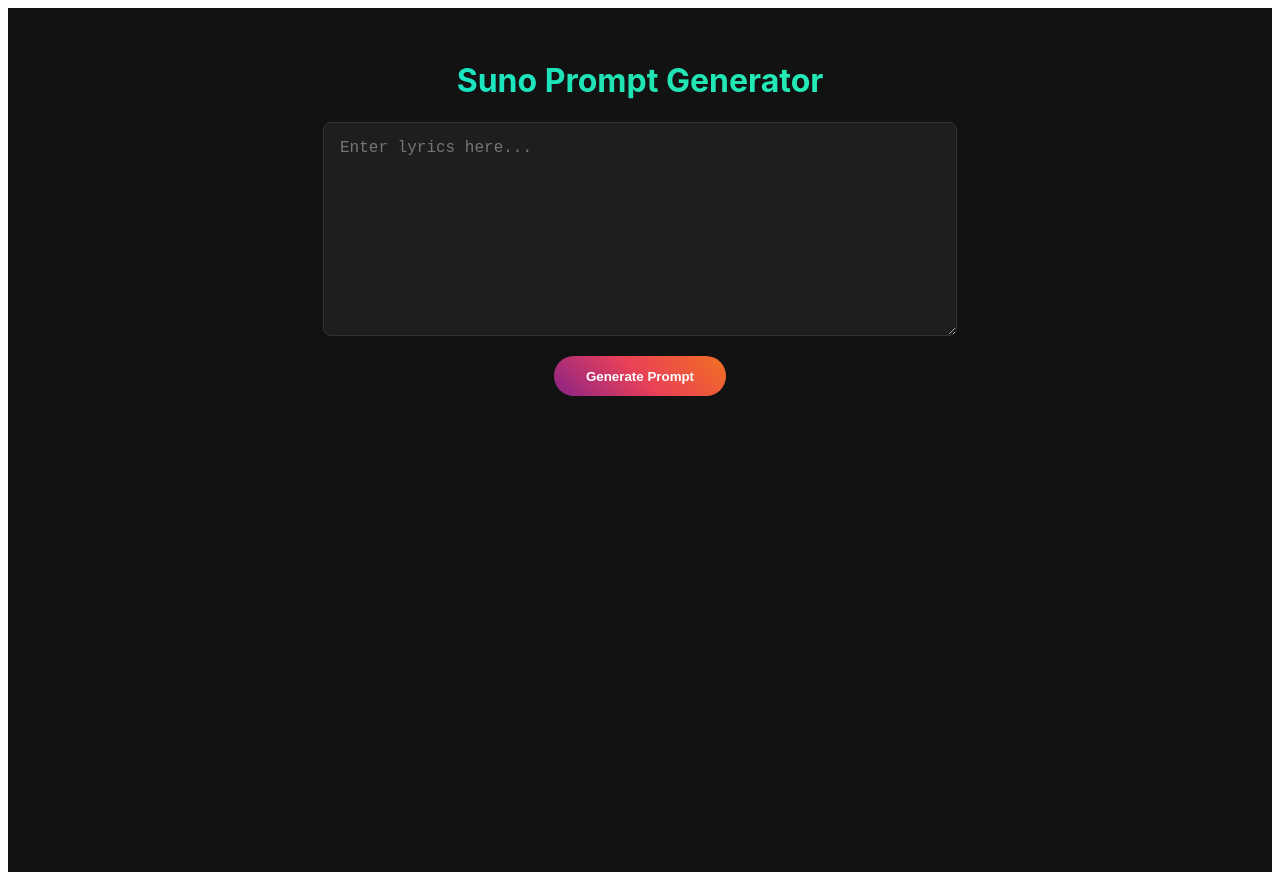
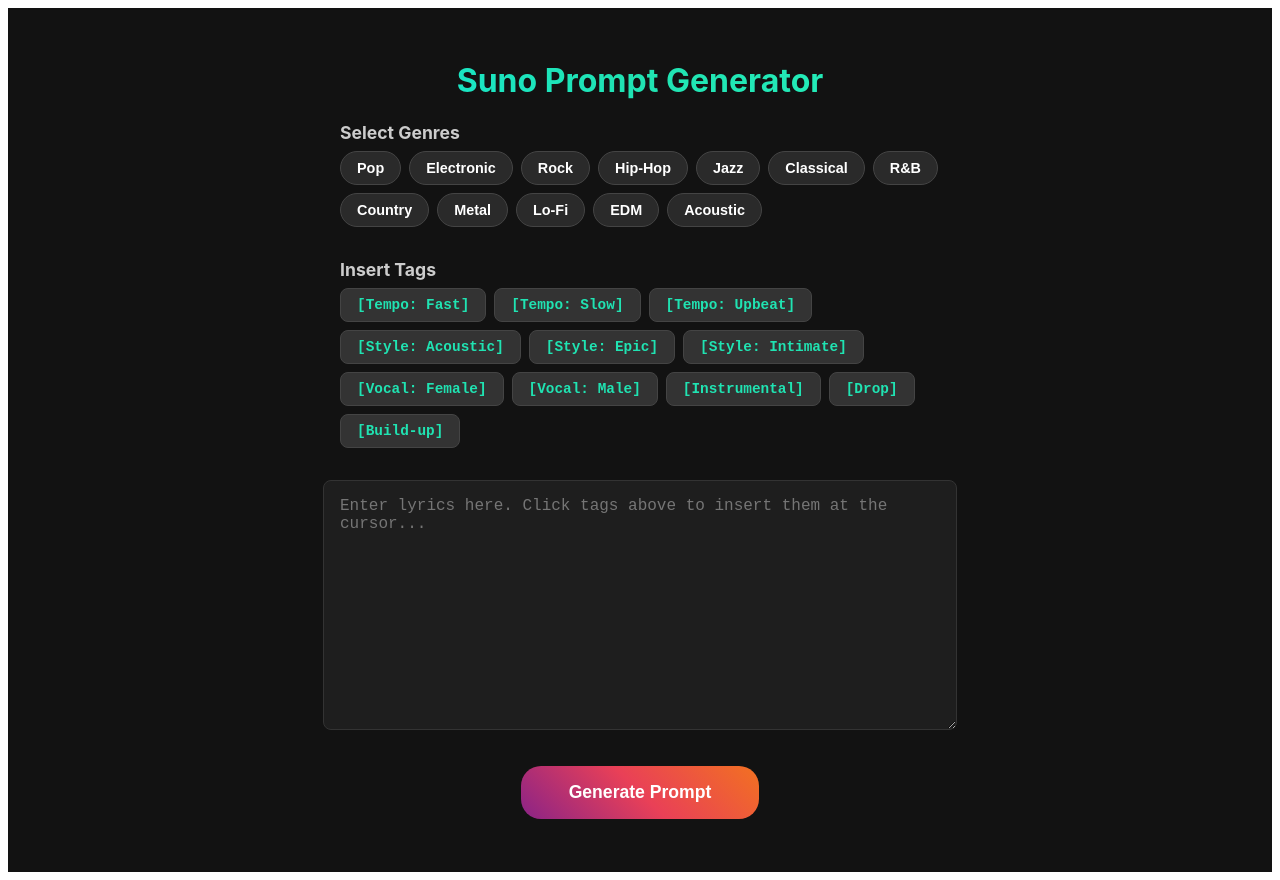
Before and after one commit to Eidolf/ER-Suno-PromptGenerator, a React (Vite) app in the folder frontend/: page / in a window 1280 px wide. Built offline with nearby package versions, Linux system fonts and the light colour scheme.

Commit message:
feat(ui): add genre selection and quick-insert tags

```diff
--- a/frontend/src/App.css
+++ b/frontend/src/App.css
@@ -57,3 +57,65 @@
   padding: 1rem;
   border-radius: 4px;
 }
+
+.selection-section {
+  margin-bottom: 2rem;
+  text-align: left;
+  max-width: 600px;
+  margin-left: auto;
+  margin-right: auto;
+}
+
+.selection-section h3 {
+  margin-bottom: 0.5rem;
+  font-size: 1.1rem;
+  color: #ccc;
+}
+
+.chip-container {
+  display: flex;
+  flex-wrap: wrap;
+  gap: 0.5rem;
+}
+
+.chip {
+  background: #2a2a2a;
+  color: #fff;
+  border: 1px solid #444;
+  padding: 0.5rem 1rem;
+  border-radius: 20px;
+  cursor: pointer;
+  transition: all 0.2s;
+  font-size: 0.9rem;
+  margin-top: 0;
+}
+
+.chip:hover {
+  background: #3a3a3a;
+  transform: translateY(-2px);
+}
+
+.chip.active {
+  background: linear-gradient(45deg, #0cebeb, #20e3b2);
+  border-color: transparent;
+  color: #000;
+  font-weight: bold;
+}
+
+.chip.tag-chip {
+  background: #333;
+  border-radius: 8px;
+  font-family: monospace;
+  color: #20e3b2;
+}
+
+.chip.tag-chip:hover {
+  background: #444;
+  color: #fff;
+}
+
+.generate-btn {
+  font-size: 1.1rem;
+  padding: 1rem 3rem;
+  margin-top: 2rem;
+}
--- a/frontend/src/App.tsx
+++ b/frontend/src/App.tsx
@@ -1,4 +1,4 @@
-import { useState } from 'react';
+import { useState, useRef } from 'react';
 import './App.css';
 
 interface PromptResponse {
@@ -7,16 +7,43 @@
     lyrics_formatted: string;
 }
 
+const GENRES = ['Pop', 'Electronic', 'Rock', 'Hip-Hop', 'Jazz', 'Classical', 'R&B', 'Country', 'Metal', 'Lo-Fi', 'EDM', 'Acoustic'];
+const TAGS = ['[Tempo: Fast]', '[Tempo: Slow]', '[Tempo: Upbeat]', '[Style: Acoustic]', '[Style: Epic]', '[Style: Intimate]', '[Vocal: Female]', '[Vocal: Male]', '[Instrumental]', '[Drop]', '[Build-up]'];
+
 function App() {
     const [text, setText] = useState('');
+    const [selectedGenres, setSelectedGenres] = useState<string[]>([]);
     const [result, setResult] = useState<PromptResponse | null>(null);
+    const textareaRef = useRef<HTMLTextAreaElement>(null);
+
+    const toggleGenre = (genre: string) => {
+        setSelectedGenres((prev: string[]) =>
+            prev.includes(genre) ? prev.filter((g: string) => g !== genre) : [...prev, genre]
+        );
+    };
+
+    const insertTag = (tag: string) => {
+        if (!textareaRef.current) return;
+        const start = textareaRef.current.selectionStart;
+        const end = textareaRef.current.selectionEnd;
+        const newText = text.substring(0, start) + tag + text.substring(end);
+        setText(newText);
+
+        // Reset cursor position after React state update
+        setTimeout(() => {
+            if (textareaRef.current) {
+                textareaRef.current.selectionStart = textareaRef.current.selectionEnd = start + tag.length;
+                textareaRef.current.focus();
+            }
+        }, 0);
+    };
 
     const handleGenerate = async () => {
         try {
             const response = await fetch('http://localhost:13050/api/v1/generate', {
                 method: 'POST',
                 headers: { 'Content-Type': 'application/json' },
-                body: JSON.stringify({ text })
+                body: JSON.stringify({ text, genres: selectedGenres })
             });
             const data: PromptResponse = await response.json();
             setResult(data);
@@ -31,15 +58,47 @@
                 <h1>Suno Prompt Generator</h1>
             </header>
             <main>
+                <div className="selection-section">
+                    <h3>Select Genres</h3>
+                    <div className="chip-container">
+                        {GENRES.map(genre => (
+                            <button
+                                key={genre}
+                                className={`chip ${selectedGenres.includes(genre) ? 'active' : ''}`}
+                                onClick={() => toggleGenre(genre)}
+                            >
+                                {genre}
+                            </button>
+                        ))}
+                    </div>
+                </div>
+
+                <div className="selection-section">
+                    <h3>Insert Tags</h3>
+                    <div className="chip-container">
+                        {TAGS.map(tag => (
+                            <button
+                                key={tag}
+                                className="chip tag-chip"
+                                onClick={() => insertTag(tag)}
+                                title="Click to insert at cursor position"
+                            >
+                                {tag}
+                            </button>
+                        ))}
+                    </div>
+                </div>
+
                 <textarea
-                    placeholder="Enter lyrics here..."
+                    ref={textareaRef}
+                    placeholder="Enter lyrics here. Click tags above to insert them at the cursor..."
                     value={text}
                     onChange={(e) => setText(e.target.value)}
-                    rows={10}
+                    rows={12}
                     cols={50}
                 />
                 <br />
-                <button onClick={handleGenerate}>Generate Prompt</button>
+                <button className="generate-btn" onClick={handleGenerate}>Generate Prompt</button>
                 {result && (
                     <div className="result-container">
                         <h3>Genres/Styles:</h3>
```
Also changed, not shown: 1 other file (tests, documents, lock files or other folders).
